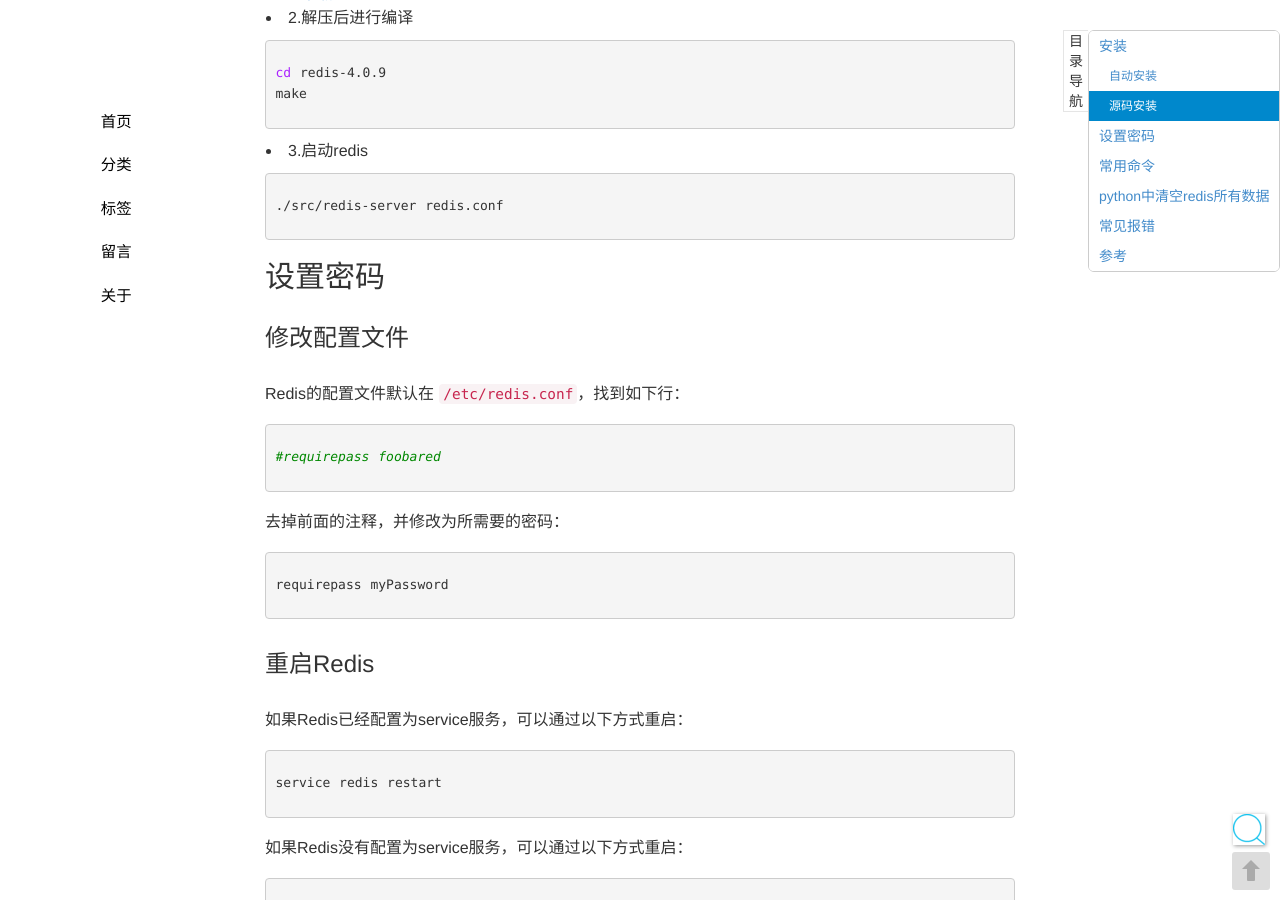
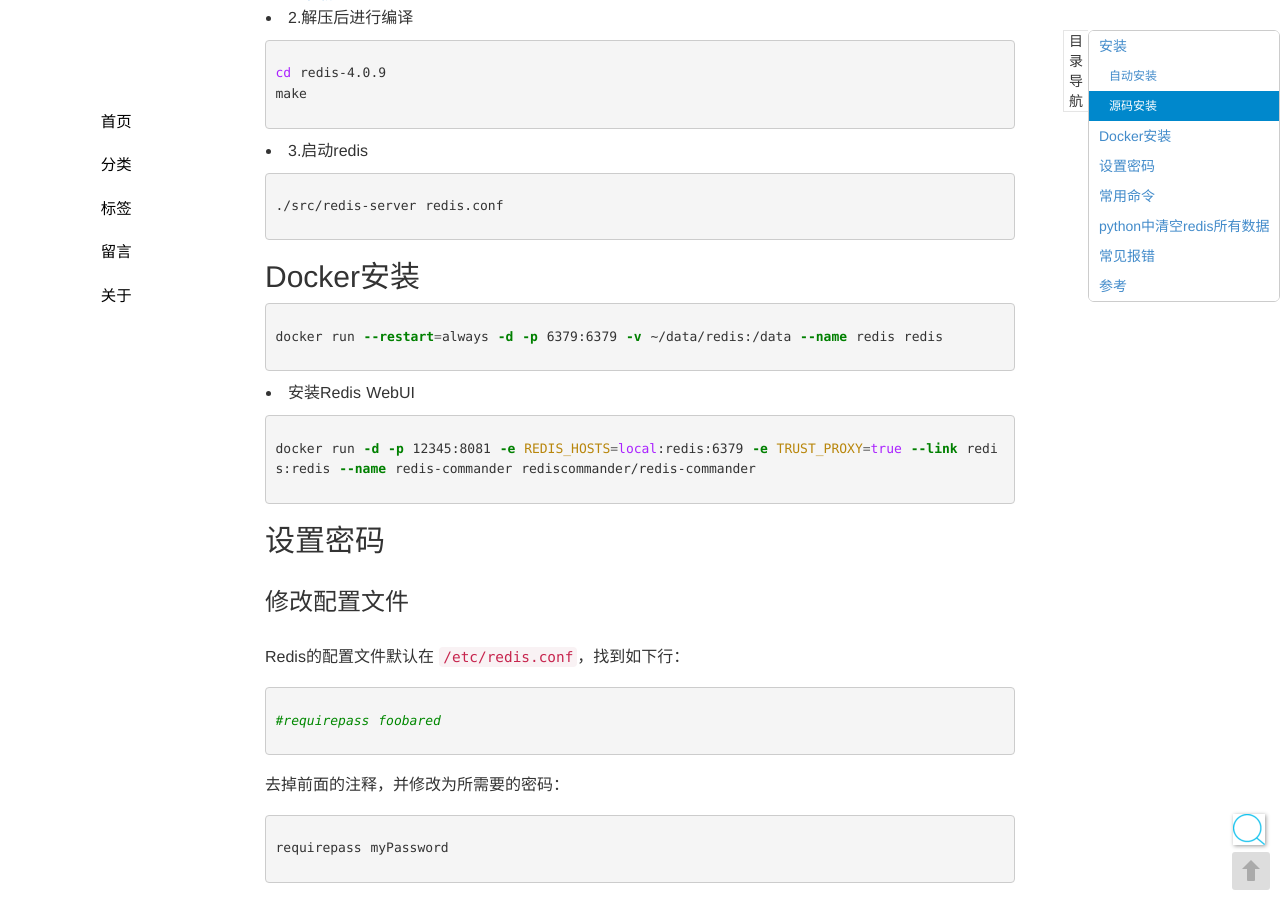
Before and after one commit to seekplum/seekplum.github.io, a Jekyll site: the page built from _posts/2017-01-07-redis.md, in a window 1280 px wide and 900 px high, scrolled down 1021 px. Built offline with Jekyll 4.4.1, drawn with Linux system fonts in a browser that asks for light colours; comment, search, counter and statistics services are not loaded.

Commit message:
ADD: docker启动redis

````diff
--- a/_posts/2017-01-07-redis.md
+++ b/_posts/2017-01-07-redis.md
@@ -58,6 +58,18 @@
 
 ```bash
 ./src/redis-server redis.conf
+```
+
+## Docker安装
+
+```bash
+docker run --restart=always -d -p 6379:6379 -v ~/data/redis:/data --name redis redis
+```
+
+* 安装Redis WebUI
+
+```bash
+docker run -d -p 12345:8081 -e REDIS_HOSTS=local:redis:6379 -e TRUST_PROXY=true --link redis:redis --name redis-commander rediscommander/redis-commander
 ```
 
 ## 设置密码
````
Also changed, not shown: _posts/2017-01-07-mongodb.md (+1 -1 lines).
